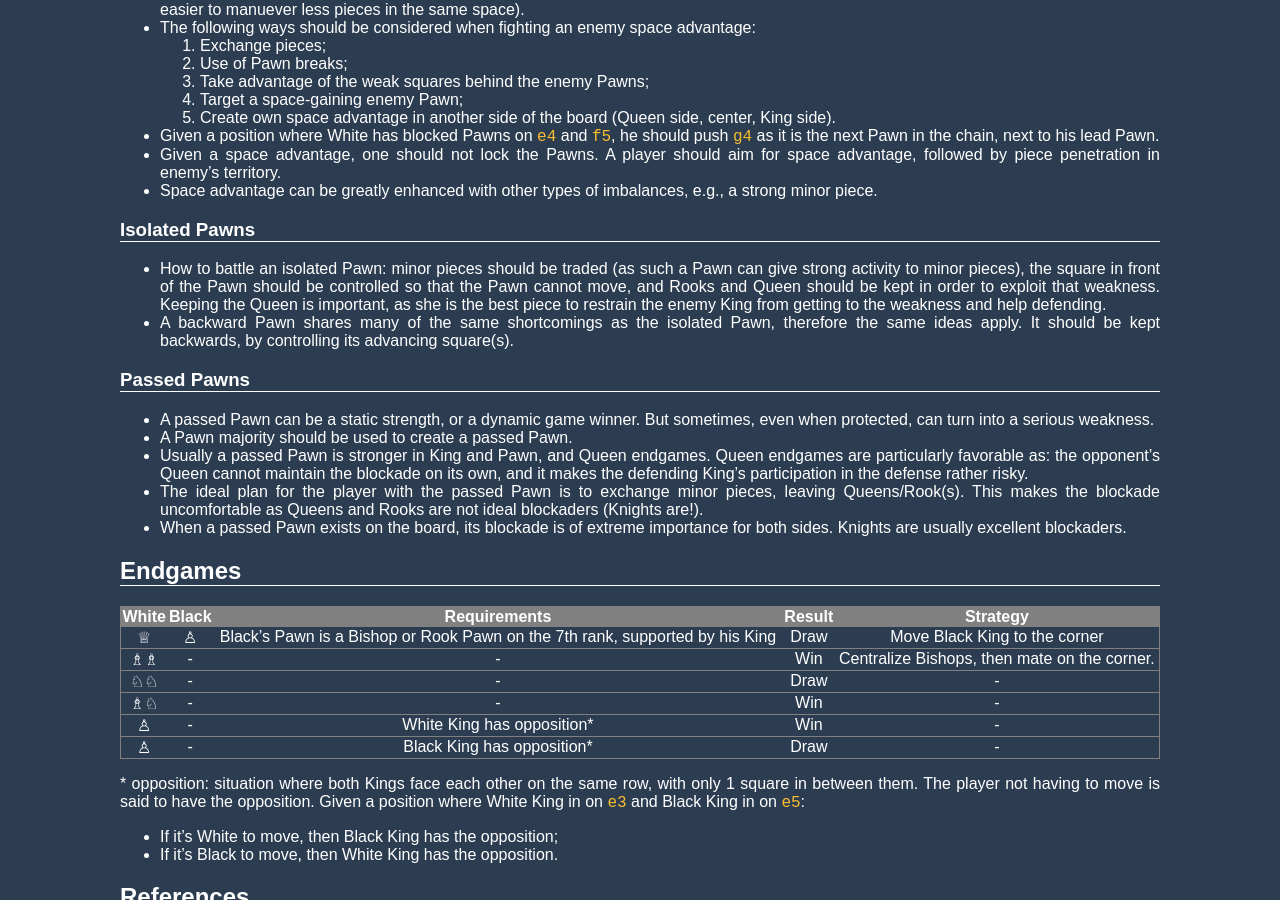
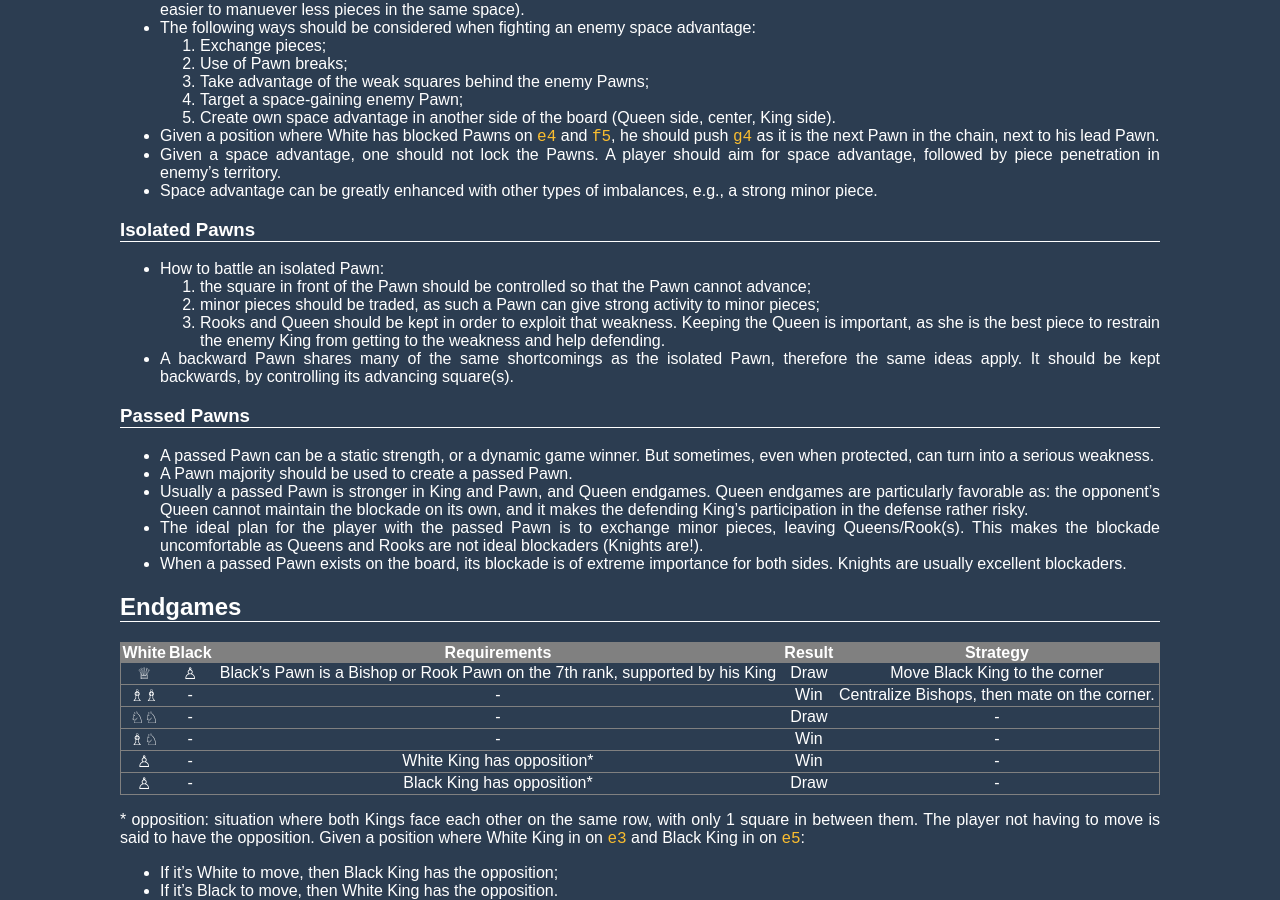
Before and after one commit to brunoroque06/brunoroque06.github.io, a Jekyll site: the page built from _pages/chess-fundamentals.md, in a window 1280 px wide and 900 px high, scrolled down 2294 px. Built offline with Jekyll 4.4.1, drawn with Linux system fonts in a browser that asks for light colours.

Commit message:
How to fight an isolated Pawn split into points

```diff
--- a/_pages/chess-fundamentals.md
+++ b/_pages/chess-fundamentals.md
@@ -100,7 +100,10 @@
 
 ### Isolated Pawns
 
-- How to battle an isolated Pawn: minor pieces should be traded (as such a Pawn can give strong activity to minor pieces), the square in front of the Pawn should be controlled so that the Pawn cannot move, and Rooks and Queen should be kept in order to exploit that weakness. Keeping the Queen is important, as she is the best piece to restrain the enemy King from getting to the weakness and help defending.
+- How to battle an isolated Pawn:
+  1. the square in front of the Pawn should be controlled so that the Pawn cannot advance;
+  2. minor pieces should be traded, as such a Pawn can give strong activity to minor pieces;
+  3. Rooks and Queen should be kept in order to exploit that weakness. Keeping the Queen is important, as she is the best piece to restrain the enemy King from getting to the weakness and help defending.
 - A backward Pawn shares many of the same shortcomings as the isolated Pawn, therefore the same ideas apply. It should be kept backwards, by controlling its advancing square(s).
 
 ### Passed Pawns
```
